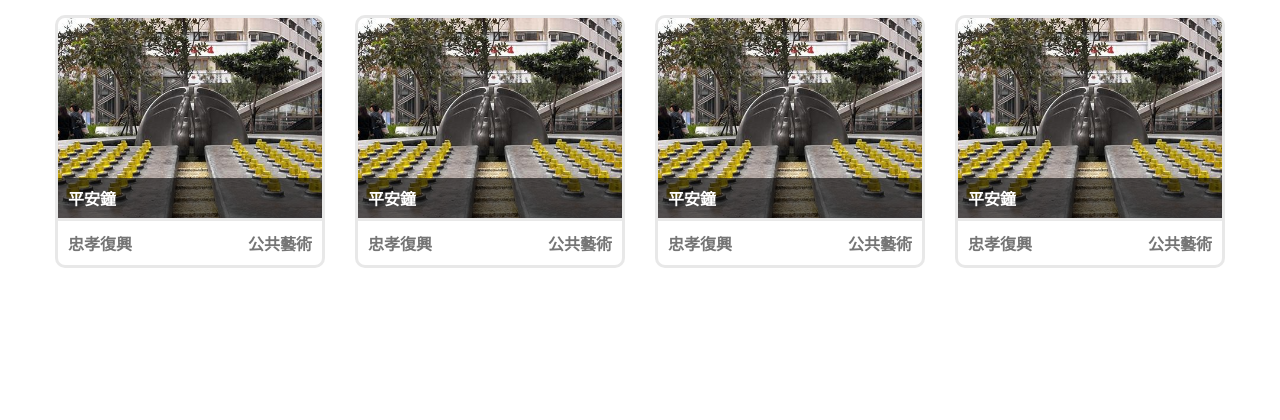
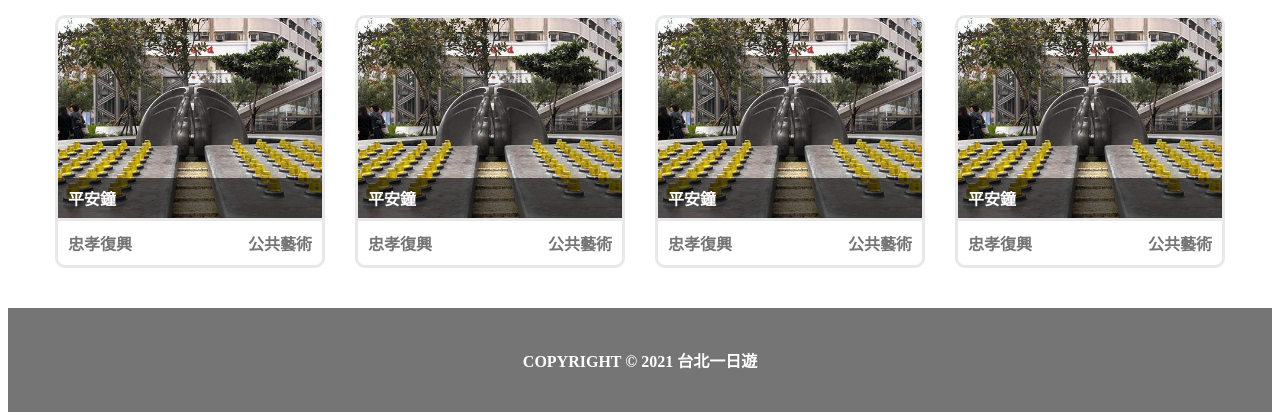
Before and after one commit to KJeiii/WeHelp-Stage-2, a Flask app: page / in a window 1280 px wide. Shown: the part 1213-1633 px from the top of the page. Before the commit the page ends 1481 px from the top, so only its background shows below. Run offline with Flask 3, Linux system fonts and the light colour scheme.

Commit message:
complete footer.html

```diff
--- a/taipei-day-trip/static/style.css
+++ b/taipei-day-trip/static/style.css
@@ -160,6 +160,7 @@ body {
 .bottomDiv {
     display: flex;
     justify-content: center;
+    margin-bottom: 40px;
 }
 
 .bottomDiv-container {
@@ -221,3 +222,22 @@ body {
     text-align: right;
     margin: 0px;
 }
+
+
+/* --- footerDiv --- */
+.footerDiv {
+    display: flex;
+    align-items: center;
+    justify-content: center;
+    width: 100%;
+    height: 104px;
+    background-color: #757575;
+
+}
+
+.footerDiv-text {
+    font-size: 16px;
+    font-style: normal;
+    font-weight: 700;
+    color: #FFFFFF;
+}
--- a/taipei-day-trip/templates/footer.html
+++ b/taipei-day-trip/templates/footer.html
@@ -1,4 +1,6 @@
-
+    <div class="footerDiv">
+        <div class="footerDiv-text">COPYRIGHT © 2021 台北一日遊</div>
+    </div>
 
     <!-- Custom script -->
     <script src="../static/javascript.js"></script>
```
